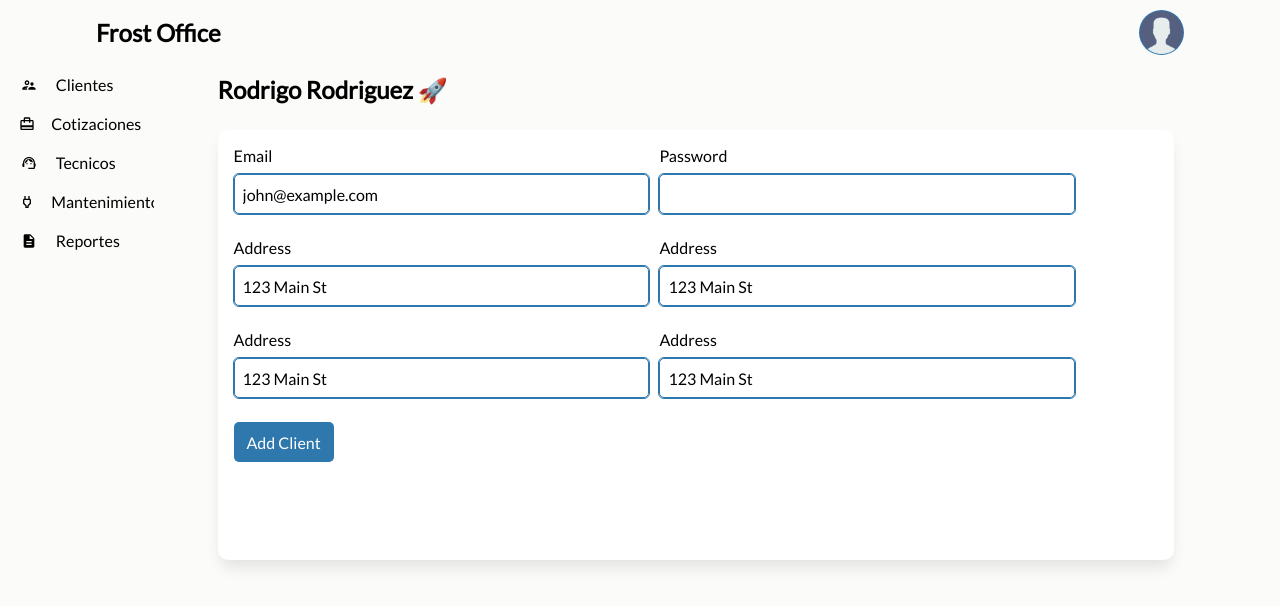
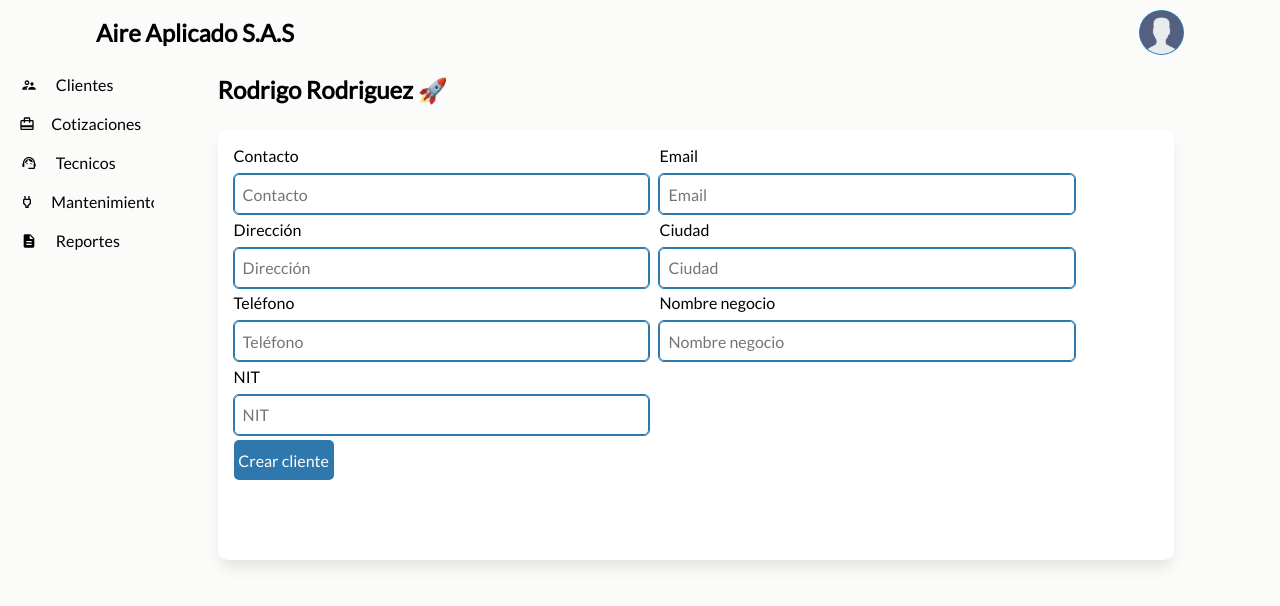
Before and after one commit to StartsDev/frost-bo, a React (Vite) app in the folder bo/: page /bo/add-client in a window 1280 px wide. Shown: the top 606 px of the page. Built offline with nearby package versions, Linux system fonts and the light colour scheme; no server answers.

Commit message:
renderizando formulario en cliets y obteniendo el handle change

```diff
--- a/bo/src/components/form/Form.tsx
+++ b/bo/src/components/form/Form.tsx
@@ -3,9 +3,9 @@ import styles from "./form.module.css";
 type Fields = {
   name: string
   type: string
-  value: string
-  onChange: (event: React.ChangeEvent<HTMLInputElement>) => void;
-  label: string
+  onChange?: (event: React.ChangeEvent<HTMLInputElement>) => void;
+  label: string,
+  placeholder?: string
 }
 
 type Props = {
@@ -31,8 +31,8 @@ function Form({ fields, action, btnText }: Props){
             className={styles?.formInput}
             type={field.type}
             name={field.name}
-            value={field.value}
             onChange={field.onChange}
+            placeholder={field.placeholder}
           />
         </div>
       ))}
--- a/bo/src/screens/BO/Bo.tsx
+++ b/bo/src/screens/BO/Bo.tsx
@@ -84,7 +84,7 @@ function Bo() {
                     alignItems: "center"
                 }}
             >
-                <h2>Frost Office</h2>
+                <h2>Aire Aplicado S.A.S</h2>
                 <Avatar />
             </div>
             <section
--- a/bo/src/screens/clients/AddClient.tsx
+++ b/bo/src/screens/clients/AddClient.tsx
@@ -1,71 +1,97 @@
-import Form from "../../components/form/Form";
-import View from "../../components/view/View";
+import { useState, useMemo } from "react"
+import Form from "../../components/form/Form"
+import View from "../../components/view/View"
+import { useFetcher } from "../../hooks/useFetcher";
+import { ENDPOINT } from "../../config";
 
-const users = [
+const fields = [
   {
-    name: "John",
+    name: "contact",
     type: "text",
-    value: "john@example.com",
-    onChange: (event: any) => {
-      // Lógica para manejar el cambio del input
-    },
-    label: "Email"
+    label: "Contacto",
+    placeholder: "Contacto"
   },
   {
-    name: "Alice",
-    type: "password",
-    value: "",
-    onChange: (event: any) => {
-      // Lógica para manejar el cambio del input
-    },
-    label: "Password"
+    name: "email",
+    type: "email",
+    label: "Email",
+    placeholder: "Email"
   },
   {
-    name: "Bob",
+    name: "address",
     type: "text",
-    value: "123 Main St",
-    onChange: (event: any) => {
-      // Lógica para manejar el cambio del input
-    },
-    label: "Address"
-  },
-  // Agrega más usuarios aquí...
-  {
-    name: "Bob",
-    type: "text",
-    value: "123 Main St",
-    onChange: (event: any) => {
-      // Lógica para manejar el cambio del input
-    },
-    label: "Address"
+    label: "Dirección",
+    placeholder: "Dirección"
   },
   {
-    name: "Bob",
+    name: "city",
     type: "text",
-    value: "123 Main St",
-    onChange: (event: any) => {
-      // Lógica para manejar el cambio del input
-    },
-    label: "Address"
+    label: "Ciudad",
+    placeholder: "Ciudad"
   },
   {
-    name: "Bob",
+    name: "phone",
     type: "text",
-    value: "123 Main St",
-    onChange: (event: any) => {
-      // Lógica para manejar el cambio del input
-    },
-    label: "Address"
+    label: "Teléfono",
+    placeholder: "Teléfono"
+  },
+  {
+    name: "businessName",
+    type: "text",
+    label: "Nombre negocio",
+    placeholder: "Nombre negocio"
+  },
+  {
+    name: "nit",
+    type: "text",
+    label: "NIT",
+    placeholder: "NIT"
   }
 ];
 
 function AddClient() {
+
+  const { loading, data } = useFetcher({
+    url: ENDPOINT.clients.add,
+    method: "POST"
+  })
+
+  const [client, setCleint] = useState({
+    businessName:"",
+    nit: "",
+    address: "",
+    email: "",
+    phone: "",
+    city: "",
+    contact: ""
+  })
+
+  const handleChange = (event: React.ChangeEvent<HTMLInputElement>) => {
+    setCleint({...client, [event.target.name]: event.target.value})
+  }
+
+  const fieldsWithEvent = useMemo(() => {
+
+    const addEvent = fields.map(field => ({
+      ...field,
+      onChange: handleChange
+    }))
+
+    return addEvent
+  }, [])
+
+  const sendData = () => {
+    console.log(client)
+  }
+
   return (
     <View>
         <Form
-            fields={users}
-            action={() => {}}
-            btnText="Add Client"
+            fields={fieldsWithEvent}
+            action={() => {
+              sendData()
+            }}
+            btnText="Crear cliente"
         />
     </View>
   )
```
